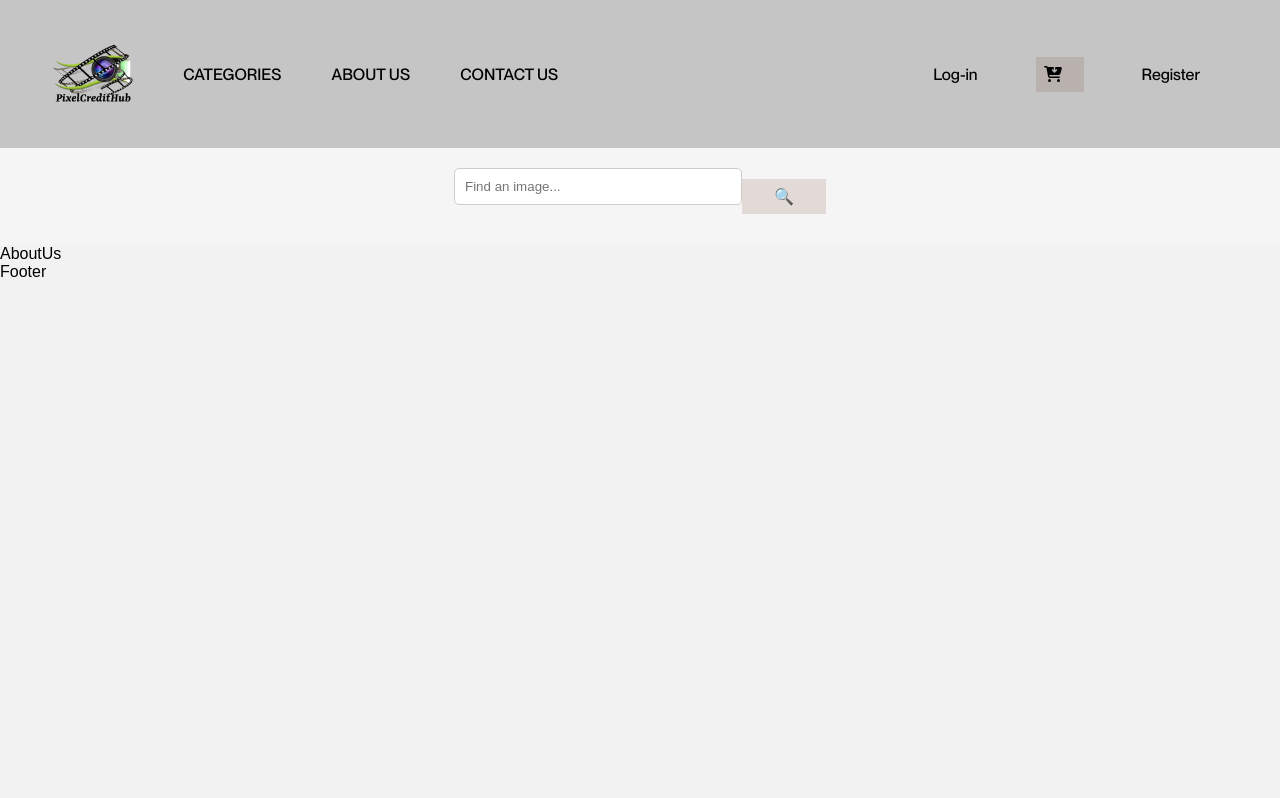
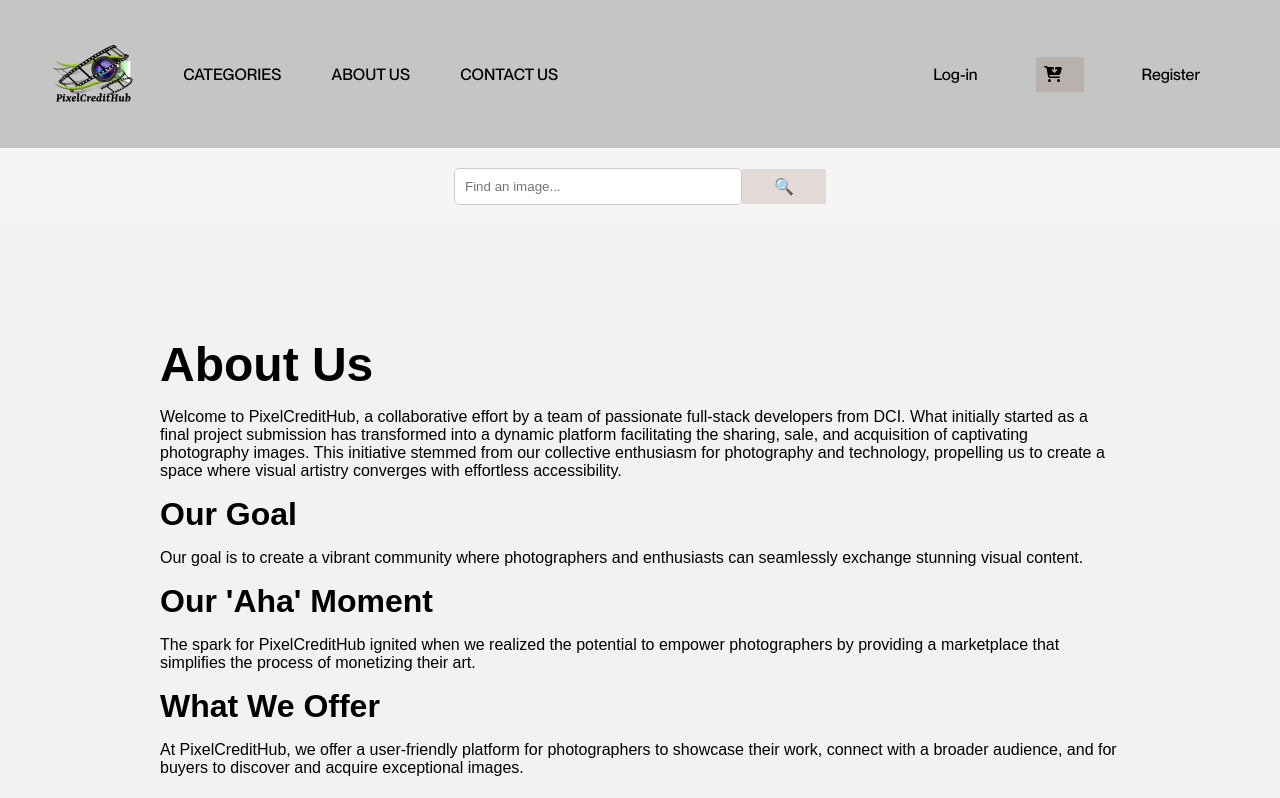
Before and after one commit to SureLife/PixelCredit-Hub, a React (Vite) app in the folder CLIENTSIDE/: page /aboutus in a window 1280 px wide. Shown: the top 798 px of the page. Built offline with nearby package versions, Linux system fonts and the light colour scheme; no server answers.

Commit message:
AboutUs Page is added

```diff
--- a/CLIENTSIDE/package.json
+++ b/CLIENTSIDE/package.json
@@ -15,6 +15,7 @@
     "@fortawesome/free-regular-svg-icons": "^6.5.1",
     "@fortawesome/free-solid-svg-icons": "^6.5.1",
     "@fortawesome/react-fontawesome": "^0.2.0",
+    "axios": "^1.6.5",
     "body-parser": "^1.20.2",
     "express": "^4.18.2",
     "mongoose": "^8.0.3",
--- a/CLIENTSIDE/src/App.css
+++ b/CLIENTSIDE/src/App.css
@@ -1,3 +1,12 @@
+* {
+  margin: 0;
+  padding: 0;
+  box-sizing: border-box;
+}
+@font-face {
+  font-family: PPNeueMontreal-Medium;
+  src: url("./assets/fonts/PPNeueMontreal-Medium.otf");
+}
 /* #root {
   max-width: 1280px;
   margin: 0 auto;
--- a/CLIENTSIDE/src/App.jsx
+++ b/CLIENTSIDE/src/App.jsx
@@ -4,8 +4,8 @@ import Container from "./context/Container";
 import Footer from "./components/Footer";
 import AppNavigator from "./navigation/AppNavigator";
 import Header from "./components/Header";
-import "./index.css";
-
+import "./App.css";
+import "./index.css"
 function App() {
   return (
     <BrowserRouter>
--- a/CLIENTSIDE/src/components/Navbar.jsx
+++ b/CLIENTSIDE/src/components/Navbar.jsx
@@ -7,7 +7,7 @@ import { Link } from "react-router-dom";
 import logoImage from "../assets/images/Logo.png";
 import Button from "../components/Button";
 import { FontAwesomeIcon } from "@fortawesome/react-fontawesome";
-import { faCartArrowDown , faUser , faCloudArrowUp , faBookmark , faCaretUp , faRightFromBracket } from "@fortawesome/free-solid-svg-icons";
+import { faCartArrowDown  } from "@fortawesome/free-solid-svg-icons";
 //import UserProfile from "../pages/UserProfile";
 import "./Navbar.css";
 
@@ -64,47 +64,25 @@ function Navbar() {
                   className="profile-avatar"
                 />
               </div>
-
-             {/*  {user && (uncomment later */}
+                {user &&
               <SlidingPane
                 className="menuClass"
                 overlayClassName="menuOverlay"
                 isOpen={slideMenuOpen.isPaneOpen}
-                  width="300px"
+                width="250px"
                 title="Welcome, User"
-                  onRequestClose={() =>
-                    setSlideMenuOpen({ isPaneOpen: false })
-                  }
+                onRequestClose={() => setSlideMenuOpen({ isPaneOpen: false })}
               >
                 {/* Options in the sliding pane */}
-                  <ul>
-                    <li><Link to="/userprofile"><FontAwesomeIcon className="slideIcon" icon={faUser} style={{color: "#000000",}} />   <p>PROFILE</p></Link></li> <br/>
-                    <li><Link to="/userprofile"><FontAwesomeIcon className="slideIcon" icon={faCloudArrowUp} style={{color: "#000000",}} /> <p>UPLOAD IMAGES</p></Link></li><br/>
-                    <li><Link to="/userprofile"><FontAwesomeIcon className="slideIcon" icon={faBookmark} style={{color: "#000000",}} /> <p>LIBRARY</p></Link></li><br/>
-                    <li><Link to="/userprofile"><FontAwesomeIcon className="slideIcon" icon={faCaretUp} style={{color: "#000000",}} /> <p>TOP-UP CREDITS</p></Link></li>
-                  </ul>
-                  <div className="centerLogout">
-                    <button id="logout"><FontAwesomeIcon icon={faRightFromBracket} style={{color: "#000000",}} /> LOGOUT</button>
-                  </div>
-                  <div className="slideFooter">
-                    <div className="redirects">
-                    <Link to="/"><p>HOME</p></Link>
-                    <Link to="/categories"><p>CATEGORIES</p></Link>
-                    <Link to="/aboutus"><p>ABOUT</p></Link>
-                    <Link to="/contactus"><p>CONTACT</p></Link>
-                    </div>
-                    <div className="us4">
-                      <p>@2024</p>
-                      <p>
-                        <a href="https://github.com/Masouma-Rasouli" target="_blank">Masouma, </a>
-                        <a href="https://github.com/NehaMehta2005" target="_blank">Neha, </a>
-                        <a href="https://github.com/SureLife" target="_blank">Daniel, </a>
-                        <a href="https://github.com/Julz1997" target="_blank">Julian</a></p>
-                    </div>
-                  </div>
-                </SlidingPane>
-             {/*  )} uncomment later*/}
-
+                <Link to="/userprofile">Profile</Link>
+                <p>Uploads</p>
+                <p>Downloads</p>
+                <p>Credits</p>
+                <br />
+                <br />
+                <br />
+                <p>Cart</p>
+              </SlidingPane>}
             </div>
           ) : (
             <Link to="/login" className="nav-link">
--- a/CLIENTSIDE/src/components/Search.css
+++ b/CLIENTSIDE/src/components/Search.css
@@ -13,5 +13,5 @@
 }
 
 .input-field {
-  /* margin-right: 10px; */
+ margin: 0;
 }
--- a/CLIENTSIDE/src/context/Reducer.jsx
+++ b/CLIENTSIDE/src/context/Reducer.jsx
@@ -4,12 +4,14 @@ export const reducer = (state, action) => {
       return { ...state, searchImage: action.payload };
     case "SET_SEARCH_QUERY":
       return { ...state, searchQuery: action.payload };
-      case 'SET_USER':
-        return { ...state, user: action.payload };
-      case 'SET_UPLOAD_HISTORY':
-        return { ...state, uploadHistory: action.payload };
-      case 'SET_DOWNLOAD_HISTORY':
-        return { ...state, downloadHistory: action.payload };
+    case "SET_USER":
+      return { ...state, user: action.payload };
+    case "SET_UPLOAD_HISTORY":
+      return { ...state, uploadHistory: action.payload };
+    case "SET_DOWNLOAD_HISTORY":
+      return { ...state, downloadHistory: action.payload };
+    case "setMembers":
+      return { ...state, members: action.payload };
     default:
       return state;
   }
@@ -21,4 +23,5 @@ export const initialState = {
   user: null,
   uploadHistory: [],
   downloadHistory: [],
+  members: [],
 };
--- a/CLIENTSIDE/src/index.css
+++ b/CLIENTSIDE/src/index.css
@@ -67,8 +67,3 @@ button:focus-visible {
   }
 }
  */
-
-@font-face {
-  font-family: PPNeueMontreal-Medium;
-  src: url("./assets/fonts/PPNeueMontreal-Medium.otf");
-}
--- a/CLIENTSIDE/src/navigation/AppNavigator.jsx
+++ b/CLIENTSIDE/src/navigation/AppNavigator.jsx
@@ -8,6 +8,7 @@ import LogIn from "../pages/LogIn";
 import ShoppingCart from "../pages/ShoppingCart";
 import SearchResult from "../pages/SearchResult";
 import UserProfile from "../pages/UserProfile";
+import Member from "../pages/Member";
 
 function AppNavigator() {
   return (
@@ -22,6 +23,7 @@ function AppNavigator() {
         <Route path="/shoppingcart" element={<ShoppingCart />} />
         <Route path="/results" element={<SearchResult />} />
         <Route path="/userprofile" element={<UserProfile />} />
+        <Route path="/about/:memberName" element={<Member />} />
       </Routes>
     </>
   );
--- /dev/null
+++ b/CLIENTSIDE/src/pages/AboutUs.css
@@ -0,0 +1,52 @@
+/* Default styles */
+.aboutUsMainContainer {
+  display: flex;
+  margin: 1rem auto;
+  padding: 2rem;
+  width: 90%;
+  height: auto;
+  justify-content: space-between;
+  align-items: center;
+  max-width: 1400px;
+}
+
+.aboutUsContainer {
+  margin: 1rem;
+  padding: 2rem;
+}
+
+.aboutUsSubContainer {
+  margin: 1rem;
+}
+.aboutUsTitel {
+  font-size: 3rem;
+}
+.aboutUsSubTitel {
+  font-size: 2rem;
+}
+.aboutUsPara {
+  margin-top: 1rem;
+}
+.aboutUsUl li {
+  list-style: none;
+  margin-top: 0.5rem;
+}
+.memberLink {
+  color: black;
+}
+
+/* Media query for tablet screens */
+/*  @media screen and (max-width: 1024px) {
+    .aboutUsContainer {
+
+
+    }
+  }*/
+
+/*  Media query for mobile screens  */
+
+/* @media screen and (max-width: 600px) {
+    .aboutUsContainer {
+
+    }
+  } */
--- a/CLIENTSIDE/src/pages/AboutUs.jsx
+++ b/CLIENTSIDE/src/pages/AboutUs.jsx
@@ -1,9 +1,79 @@
-import React from 'react'
+import React, { useContext, useEffect } from "react";
+import axios from "axios";
+import { MyContext } from "../context/MyContext";
+import { Link } from "react-router-dom";
+import "./AboutUs.css";
+
+const backendURL = `http://localhost:5500`;
 
 function AboutUs() {
+  const { state, dispatch } = useContext(MyContext);
+  const { members } = state;
+
+  useEffect(() => {
+    // Fetch member data from your backend API
+    async function fetchMembers() {
+      try {
+        const response = await axios.get(`${backendURL}/member`);
+        dispatch({ type: "setMembers", payload: response.data });
+      } catch (error) {
+        console.error("Error fetching member data:", error);
+      }
+    }
+
+    fetchMembers();
+  }, []);
+
   return (
-    <div>AboutUs</div>
-  )
+    <div className="aboutUsMainContainer">
+      <div className="aboutUsContainer">
+        <div className="aboutUsSubContainer">
+        <h2 className="aboutUsTitel">About Us</h2>
+        <p className="aboutUsPara">
+          Welcome to PixelCreditHub, a collaborative effort by a team of
+          passionate full-stack developers from DCI. What initially started as a
+          final project submission has transformed into a dynamic platform
+          facilitating the sharing, sale, and acquisition of captivating
+          photography images. This initiative stemmed from our collective
+          enthusiasm for photography and technology, propelling us to create a
+          space where visual artistry converges with effortless accessibility.{" "}
+        </p></div>
+        <div className="aboutUsSubContainer">
+        <h3 className="aboutUsSubTitel">Our Goal</h3>
+        <p className="aboutUsPara">
+          Our goal is to create a vibrant community where photographers and
+          enthusiasts can seamlessly exchange stunning visual content.
+        </p>
+        </div>
+        <div className="aboutUsSubContainer">
+        <h3 className="aboutUsSubTitel">Our 'Aha' Moment</h3>
+        <p className="aboutUsPara">
+          The spark for PixelCreditHub ignited when we realized the potential to
+          empower photographers by providing a marketplace that simplifies the
+          process of monetizing their art.
+        </p></div>
+        <div className="aboutUsSubContainer">
+        <h3 className="aboutUsSubTitel">What We Offer</h3>
+        <p className="aboutUsPara">
+          At PixelCreditHub, we offer a user-friendly platform for photographers
+          to showcase their work, connect with a broader audience, and for
+          buyers to discover and acquire exceptional images.
+        </p></div>
+        <div className="aboutUsSubContainer">
+        <h3 className="aboutUsSubTitel">Meet Our Team</h3>
+        <ul className="aboutUsUl">
+          {members.map((member, index) => (
+            <li key={index}>
+              <Link to={`/about/${member.name.toLowerCase()}`} className="memberLink">
+                {member.name}
+              </Link>
+            </li>
+          ))}
+        </ul></div>
+        <Link to="/">Go back to Home</Link>
+      </div>
+    </div>
+  );
 }
 
-export default AboutUs
+export default AboutUs;
--- a/CLIENTSIDE/src/pages/ContactUs.css
+++ b/CLIENTSIDE/src/pages/ContactUs.css
@@ -5,7 +5,7 @@
 }
 
 .contact-form {
- width: 800px;
+ width: 700px;
   display: flex;
 flex-direction: row;
 justify-content: space-between;
@@ -20,14 +20,12 @@ form {
  width: 150px;
  height: 150px;
 }
-input{
-  width: 400%;
+input{ width: 100%;
   padding: 10px;
   box-sizing: border-box;
   border: 1px solid #ccc;}
-textarea{
-  width: 100%;
-  padding: 20px;
+textarea{ width: 100%;
+  padding: 10px;
   box-sizing: border-box;
   border: 1px solid #ccc;}
 button {
--- /dev/null
+++ b/CLIENTSIDE/src/pages/Member.jsx
@@ -0,0 +1,39 @@
+// Member.jsx
+
+import React, { useEffect, useState } from "react";
+import { useParams } from "react-router-dom";
+import axios from 'axios';
+
+const backendURL = `http://localhost:5500`;
+
+function Member() {
+  const { memberName } = useParams();
+  const [memberDetails, setMemberDetails] = useState({});
+
+  useEffect(() => {
+    // Fetch the specific member's details based on the memberName
+    async function fetchMemberDetails() {
+      try {
+        const response = await axios.get(`${backendURL}/${window.location.pathname}`);
+        setMemberDetails(response.data);
+      } catch (error) {
+        console.error("Error fetching member details:", error);
+      }
+    }
+
+    fetchMemberDetails();
+  }, []);
+
+
+  return (
+    <div>
+      <h1>Member Details for .......work later to make code working{memberDetails.name}</h1>
+      <p>Name: {memberDetails.name}</p>
+      <p>Lastname: {memberDetails.lastname}</p>
+      <p>Role: {memberDetails.role}</p>
+      {/* Add other member details as needed */}
+    </div>
+  );
+}
+
+export default Member;
```
Also changed, not shown: 1 other file (tests, documents, lock files or other folders). Lines whose indentation alone changed are shown as unchanged.
